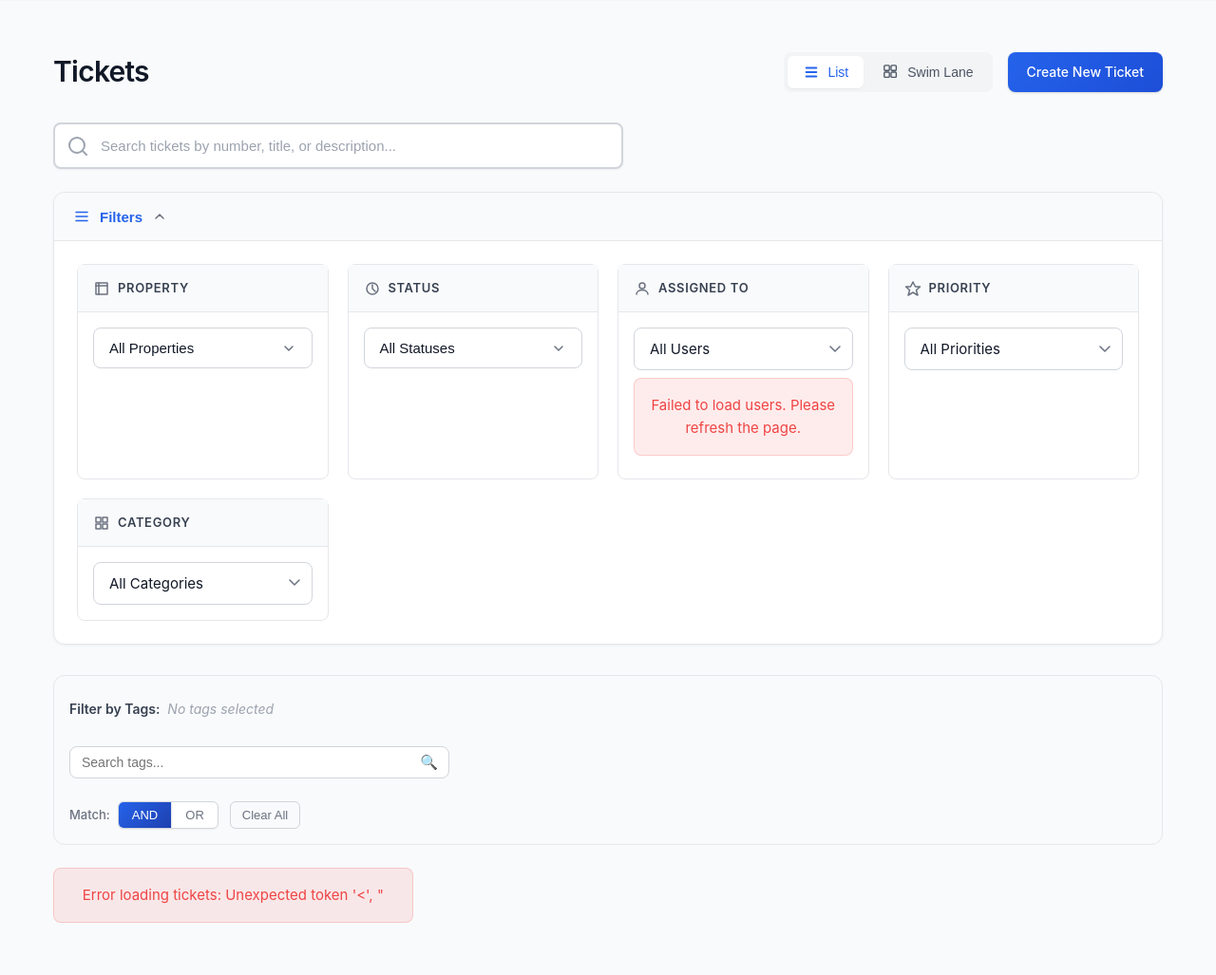
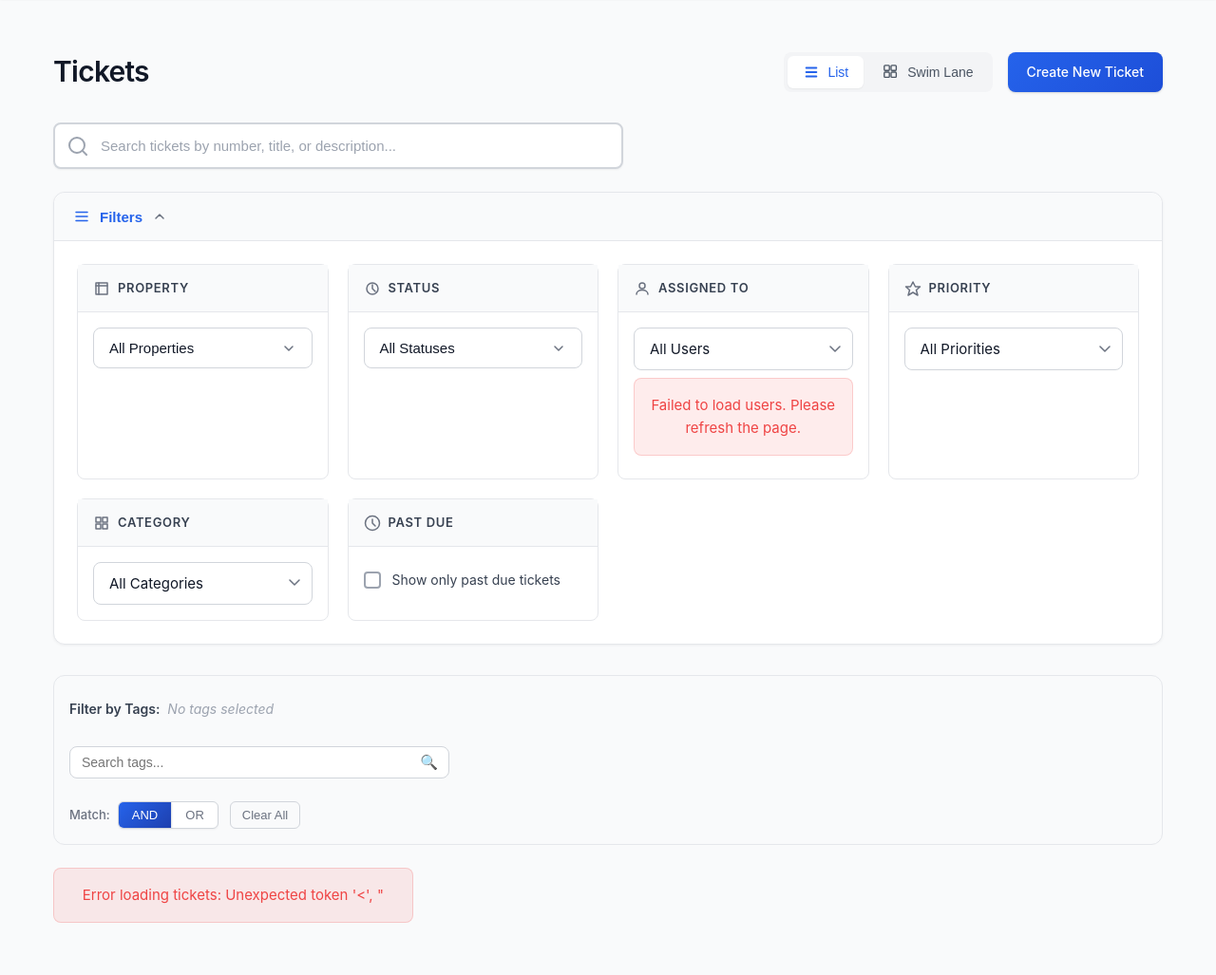
Before and after one commit to richardchen723/guestexperiencemanager, a Flask app: template dashboard/templates/tickets/list.html in a window 1280 px wide. Shown: the part 73-1100 px from the top of the page at 95% size. Run offline with Flask 3, Linux system fonts and the light colour scheme; the template is opened without the code that fills it, so the values that code supplies are empty; parts of the project's set-up code (start-up, migrations or seed data) failed here and were passed over; some libraries are stand-ins or nearby versions.

Commit message:
Add past due filter to ticket filters
- Add 'Past Due' filter checkbox in ticket filter UI
- Filter tickets where due_date < today AND status not in ['Resolved', 'Closed']
- Include past due filter in active filters display
- Support removing past due filter via filter chip
- Clear past due filter when clearing all filters

```diff
--- a/dashboard/templates/tickets/list.html
+++ b/dashboard/templates/tickets/list.html
@@ -248,6 +248,26 @@
                         </select>
                     </div>
                 </div>
+
+                <!-- Past Due Filter -->
+                <div class="filter-card">
+                    <div class="filter-card-header">
+                        <div class="filter-card-title">
+                            <svg width="18" height="18" viewBox="0 0 18 18" fill="none" xmlns="http://www.w3.org/2000/svg">
+                                <circle cx="9" cy="9" r="7.5" stroke="currentColor" stroke-width="1.5"/>
+                                <path d="M9 5V9L12 12" stroke="currentColor" stroke-width="1.5" stroke-linecap="round" stroke-linejoin="round"/>
+                            </svg>
+                            <span>Past Due</span>
+                        </div>
+                    </div>
+                    <div class="filter-card-body">
+                        <label class="modern-filter-option" style="cursor: pointer; padding: 0.5rem 0;">
+                            <input type="checkbox" id="filterPastDue" class="past-due-checkbox" style="display: none;">
+                            <span class="modern-checkbox-custom"></span>
+                            <span>Show only past due tickets</span>
+                        </label>
+                    </div>
+                </div>
             </div>
         </div>
     </div>
@@ -361,6 +381,15 @@
 
     if (filterCategory) {
         filterCategory.addEventListener('change', function() {
+            updateActiveFilters();
+            loadTickets();
+        });
+    }
+
+    // Add change listener for past due checkbox
+    const filterPastDue = document.getElementById('filterPastDue');
+    if (filterPastDue) {
+        filterPastDue.addEventListener('change', function() {
             updateActiveFilters();
             loadTickets();
         });
@@ -649,6 +678,7 @@
     const selectedStatuses = Array.from(statusCheckboxes).map(cb => cb.value);
     const priority = document.getElementById('filterPriority').value;
     const category = document.getElementById('filterCategory').value;
+    const pastDue = document.getElementById('filterPastDue').checked;
     const searchQuery = document.getElementById('searchInput').value.trim();
 
     // Add listing filter - send as comma-separated listing_ids
@@ -662,6 +692,7 @@
     }
     if (priority) params.append('priority', priority);
     if (category) params.append('category', category);
+    if (pastDue) params.append('past_due', 'true');
     if (searchQuery) params.append('search', searchQuery);
 
     // Add tag filters
@@ -871,6 +902,12 @@
         activeFilters.push({ type: 'category', value: category, label: category.charAt(0).toUpperCase() + category.slice(1) });
     }
 
+    // Check past due
+    const pastDue = document.getElementById('filterPastDue');
+    if (pastDue && pastDue.checked) {
+        activeFilters.push({ type: 'past_due', value: 'true', label: 'Past Due' });
+    }
+
     // Check search
     const searchQuery = document.getElementById('searchInput').value.trim();
     if (searchQuery) {
@@ -939,6 +976,8 @@
         document.getElementById('filterPriority').value = '';
     } else if (type === 'category') {
         document.getElementById('filterCategory').value = '';
+    } else if (type === 'past_due') {
+        document.getElementById('filterPastDue').checked = false;
     } else if (type === 'search') {
         document.getElementById('searchInput').value = '';
         const clearBtn = document.getElementById('clearSearchBtn');
@@ -958,6 +997,7 @@
     updateStatusFilterText();
     document.getElementById('filterPriority').value = '';
     document.getElementById('filterCategory').value = '';
+    document.getElementById('filterPastDue').checked = false;
     clearSearch();
     if (tagFilter) {
         tagFilter.clear();
--- a/dashboard/tickets/routes.py
+++ b/dashboard/tickets/routes.py
@@ -160,6 +160,7 @@
     tags_param = request.args.get('tags', '')
     tag_logic = request.args.get('tag_logic', 'AND').upper()  # AND or OR
     search_query = request.args.get('search', type=str)
+    past_due = request.args.get('past_due', type=str)  # 'true' or 'false' as string
 
     # Normalize issue_title (trim whitespace)
     if issue_title:
@@ -259,6 +260,18 @@
             query = query.filter(Ticket.priority == priority)
         if category:
             query = query.filter(Ticket.category == category)
+
+        # Filter past due tickets
+        if past_due and past_due.lower() == 'true':
+            today = date.today()
+            # Past due: due_date < today AND status not in ['Resolved', 'Closed']
+            query = query.filter(
+                and_(
+                    Ticket.due_date.isnot(None),
+                    Ticket.due_date < today,
+                    ~Ticket.status.in_(['Resolved', 'Closed'])
+                )
+            )
 
         # Apply text search if provided
         if search_query:
```
